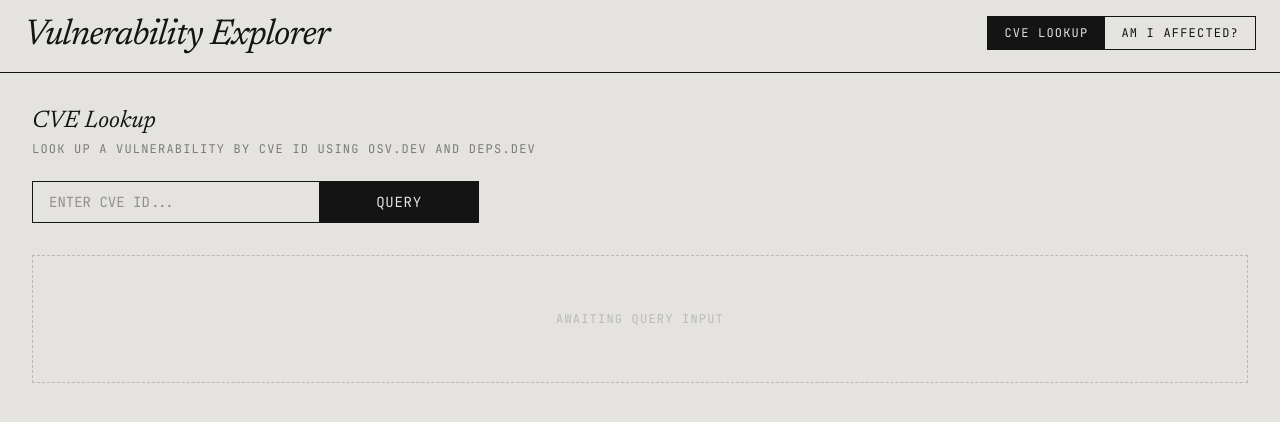
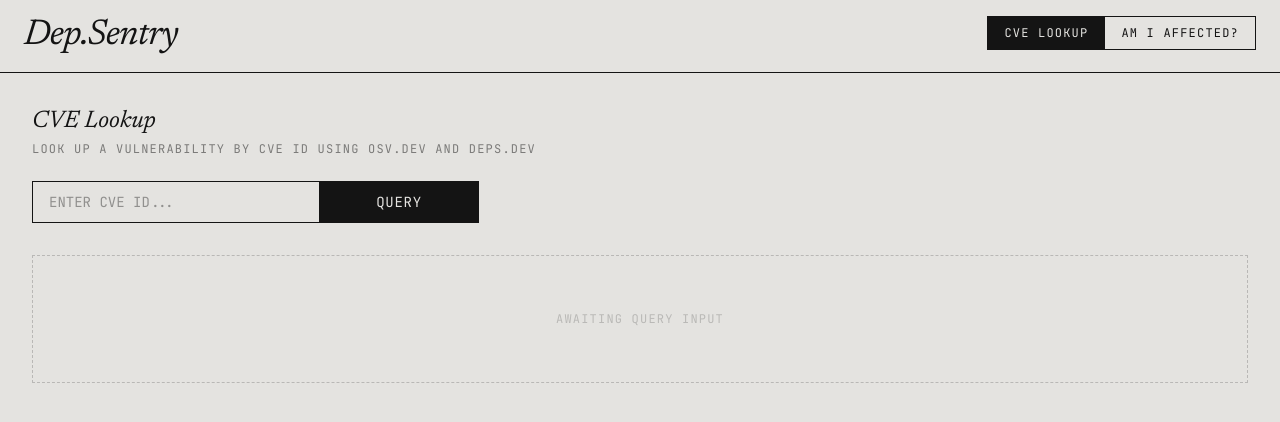
Before and after one commit to Chris-Maskey/vuln-explorer, a React (Vite) app: page / in a window 1280 px wide. Shown: the top 422 px of the page. Built offline with nearby package versions, Linux system fonts and the light colour scheme.

Commit message:
chore: update project name

```diff
--- a/src/App.tsx
+++ b/src/App.tsx
@@ -84,7 +84,7 @@ export default function App() {
         <div className="max-w-7xl mx-auto w-full flex items-center justify-between gap-6">
           <div>
             <h1 className="font-serif italic text-3xl md:text-4xl tracking-tight">
-              Vulnerability Explorer
+              Dep.Sentry
             </h1>
           </div>
           {ModeSwitch}
```
